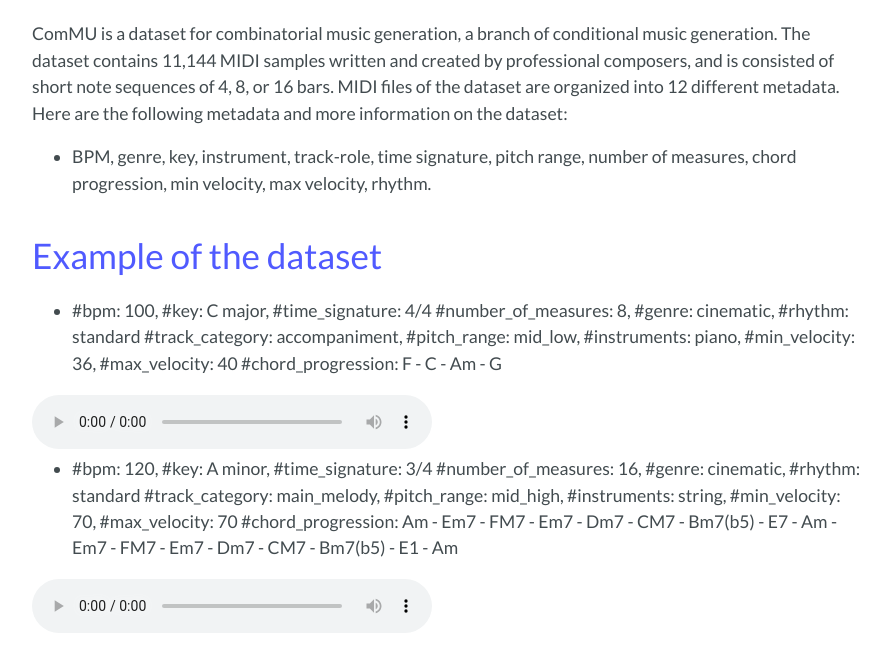
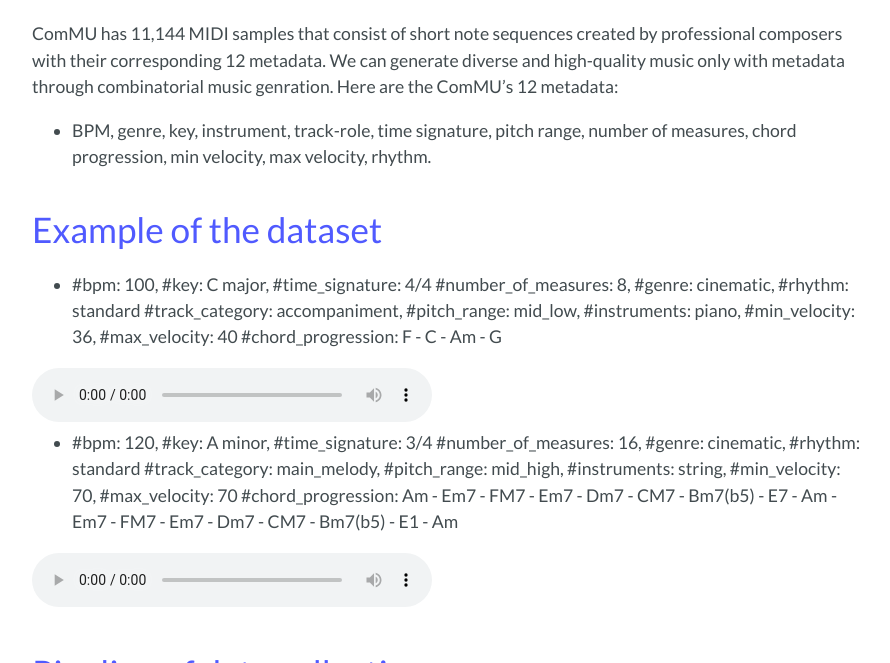
Before and after one commit to POZAlabs/ComMU, a Jekyll site: the page built from index.md, in a window 1280 px wide and 900 px high, scrolled down 838 px, cut to the strip 237-900 px from the top of the window. Shown: the whole strip, without its empty margins (192-1082 px from the left). Built offline with Jekyll 4.4.1, drawn with Linux system fonts in a browser that asks for light colours; our own code applies the rules of GitHub Pages for plain Markdown files.

Commit message:
Update index.md

```diff
--- a/index.md
+++ b/index.md
@@ -6,11 +6,8 @@
 
 
 <iframe width="800" height="457" src="https://www.youtube.com/embed/yXFlF9nlB8Y" title="YouTube video player" frameborder="0" allow="accelerometer; autoplay; clipboard-write; encrypted-media; gyroscope; picture-in-picture" allowfullscreen></iframe>
-
-ComMU is a dataset for combinatorial music generation, a branch of conditional music generation. The dataset contains 11,144 MIDI samples written and created by professional composers, and is consisted of short note sequences of 4, 8, or 16 bars. MIDI files of the dataset are organized into 12 different metadata. Here are the following metadata and more information on the dataset:
+ComMU has 11,144 MIDI samples that consist of short note sequences created by professional composers with their corresponding 12 metadata. We can generate diverse and high-quality music only with metadata through combinatorial music genration. Here are the ComMU's 12 metadata:
 - BPM, genre, key, instrument, track-role, time signature, pitch range, number of measures, chord progression, min velocity, max velocity, rhythm.
-
-
 
 # Example of the dataset
 
```
